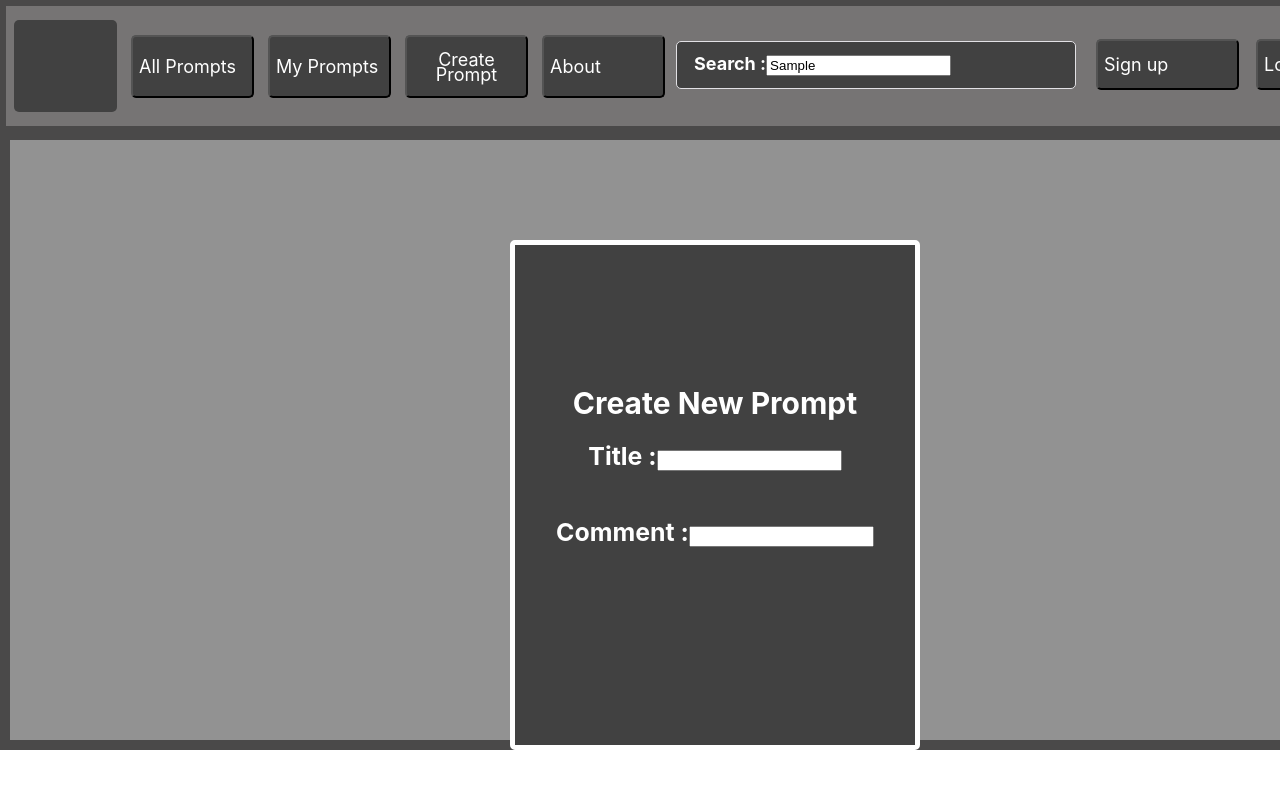
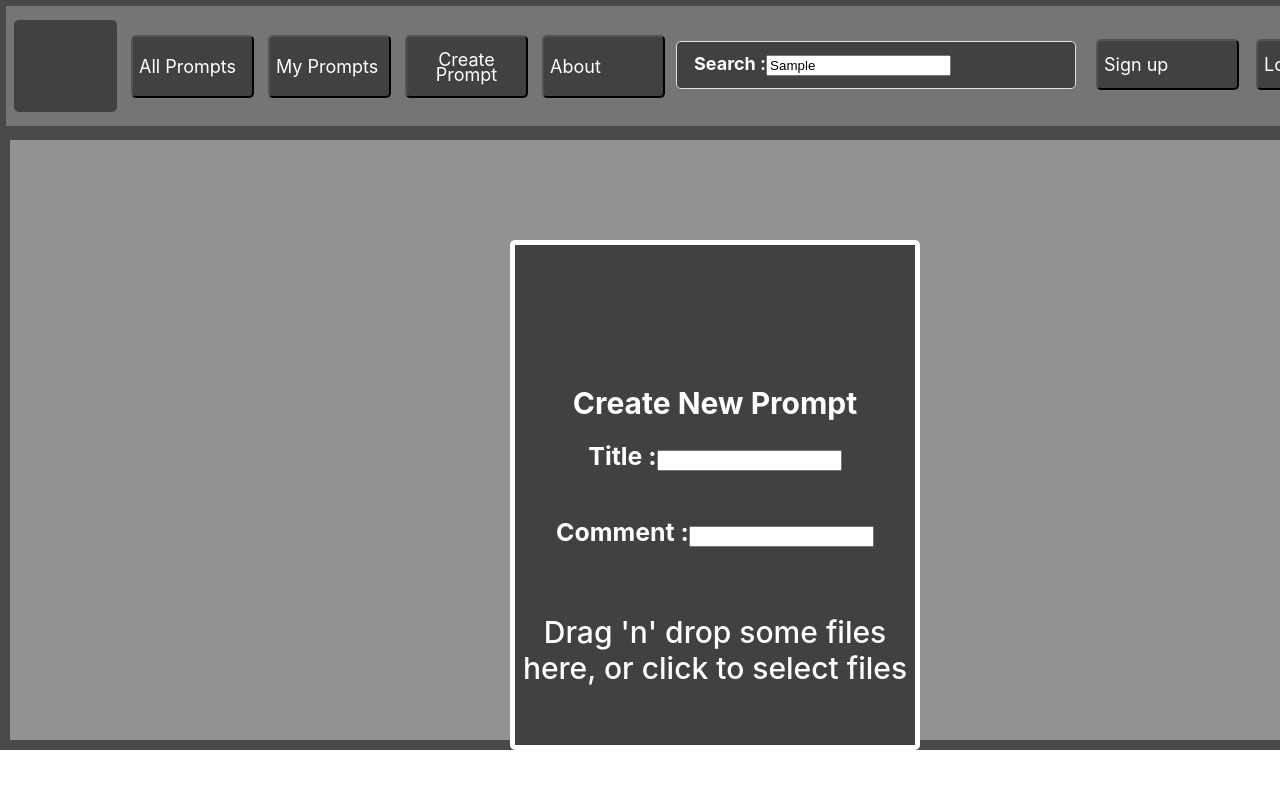
Before and after one commit to zacfrappier/Playground, a React (Create React App) app in the folder front-end/: page / in a window 1280 px wide. Both pictures are taken after typing "Sample" into the empty fields and a click on the button "Create Prompt". Shown: the top 788 px of the page. Built offline with nearby package versions, Linux system fonts and the light colour scheme.

Commit message:
dropZone

```diff
--- a/front-end/package.json
+++ b/front-end/package.json
@@ -9,6 +9,7 @@
     "formik": "^2.2.9",
     "react": "^18.2.0",
     "react-dom": "^18.2.0",
+    "react-dropzone": "^14.2.3",
     "react-scripts": "5.0.1",
     "web-vitals": "^2.1.4"
   },
--- a/front-end/src/components/createPrompt/CreatePrompt.js
+++ b/front-end/src/components/createPrompt/CreatePrompt.js
@@ -1,8 +1,9 @@
-import "./createPrompt.css"
+import "./createPrompt.css";
 import { Formik, Form, Field, ErrorMessage } from "formik";
+import Dropzone from "../dropZone/DropZone";
+// import Dropzone from "react-dropzone";
 
-function CreatePrompt(){
-
+function CreatePrompt() {
   const onFormFieldChange = (event) => {
     const target = event.target;
     const newUserValue = target.value;
@@ -21,17 +22,19 @@ function CreatePrompt(){
 
   return (
     <div className="createPromptMain">
+          <div className="createForm">
       <Formik
         enableReinitialize={true}
         //   initialValues={searchBarFormData}
         //   validationSchema={vendorSchema}
       >
         <Form>
-            <div className="createForm"> <div className="createTitle">
+            {" "}
+            <div className="createTitle">
               <h4 className="createTitle">Create New Prompt</h4>
-
             </div>
-                <h5 className="form-control">Title :
+            <h5 className="form-control">
+              Title :
               <Field
                 type="text"
                 name="enter text here"
@@ -43,7 +46,8 @@ function CreatePrompt(){
               component="div"
               className="has-error"
             />
-                <h5 className="form-control">Comment :
+            <h5 className="form-control">
+              Comment :
               <Field
                 type="text"
                 name="enter text here"
@@ -55,11 +59,21 @@ function CreatePrompt(){
               component="div"
               className="has-error"
             />
-            </div>
         </Form>
       </Formik>
+        <Dropzone onDrop={(acceptedFiles) => console.log(acceptedFiles)}>
+          {({ getRootProps, getInputProps }) => (
+            <section>
+              <div {...getRootProps()}>
+                <input {...getInputProps()} />
+                <p>Drag 'n' drop some files here, or click to select files</p>
+              </div>
+            </section>
+          )}
+        </Dropzone>
+          </div>
     </div>
   );
-};
+}
 
 export default CreatePrompt;
--- /dev/null
+++ b/front-end/src/components/dropZone/DropZone.js
@@ -0,0 +1,30 @@
+import React, {useCallback} from 'react'
+import {useDropzone} from 'react-dropzone'
+
+function Dropzone() {
+  const onDrop = useCallback((acceptedFiles) => {
+    acceptedFiles.forEach((file) => {
+      const reader = new FileReader()
+
+      reader.onabort = () => console.log('file reading was aborted')
+      reader.onerror = () => console.log('file reading has failed')
+      reader.onload = () => {
+      // Do whatever you want with the file contents
+        const binaryStr = reader.result
+        console.log(binaryStr)
+      }
+      reader.readAsArrayBuffer(file)
+    })
+
+  }, [])
+  const {getRootProps, getInputProps} = useDropzone({onDrop})
+
+  return (
+    <div {...getRootProps()}>
+      <input {...getInputProps()} />
+      <p>Drag 'n' drop some files here, or click to select files</p>
+    </div>
+  )
+}
+
+export default Dropzone;
```
Also changed, not shown: 1 other file (tests, documents, lock files or other folders). Lines whose indentation alone changed are shown as unchanged.
